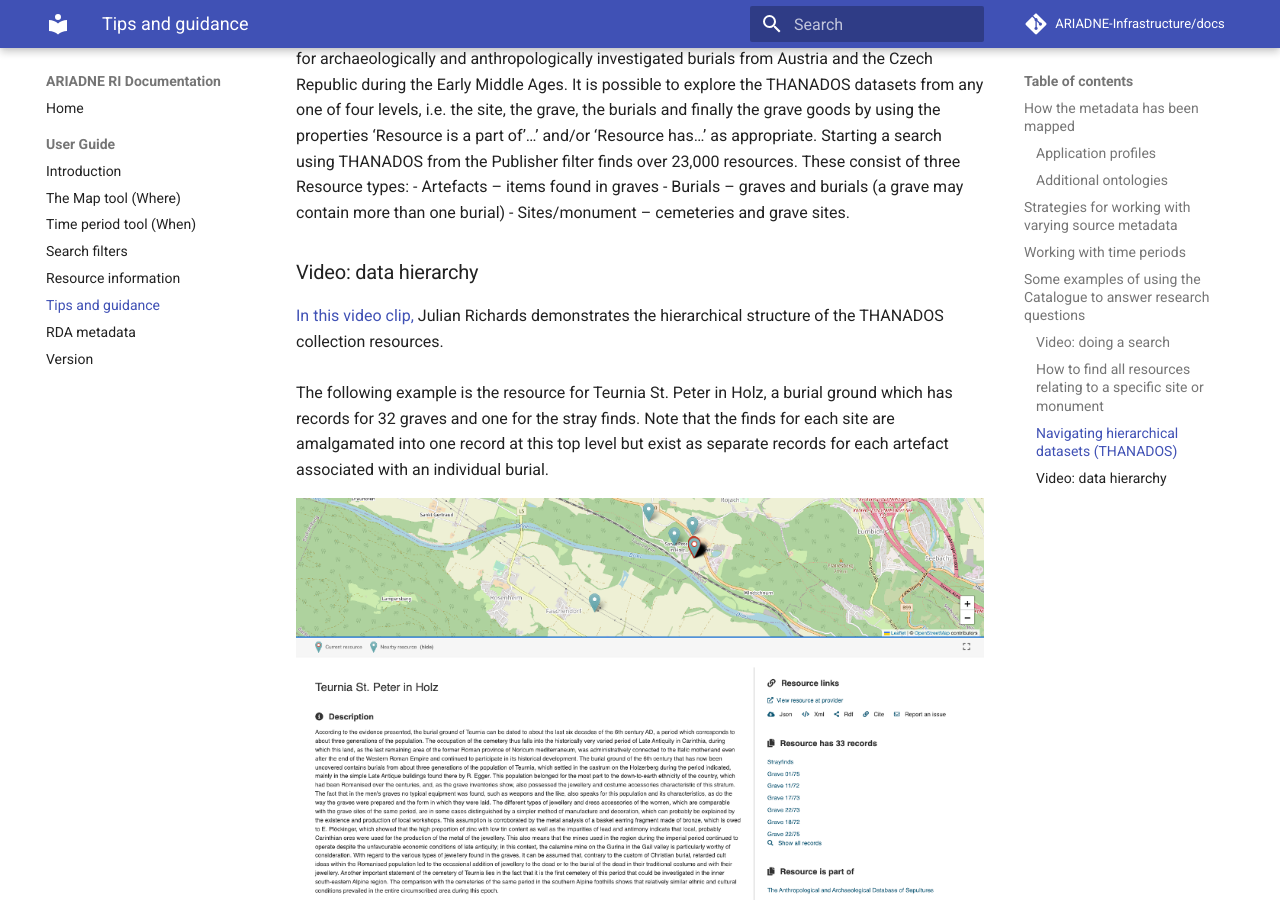
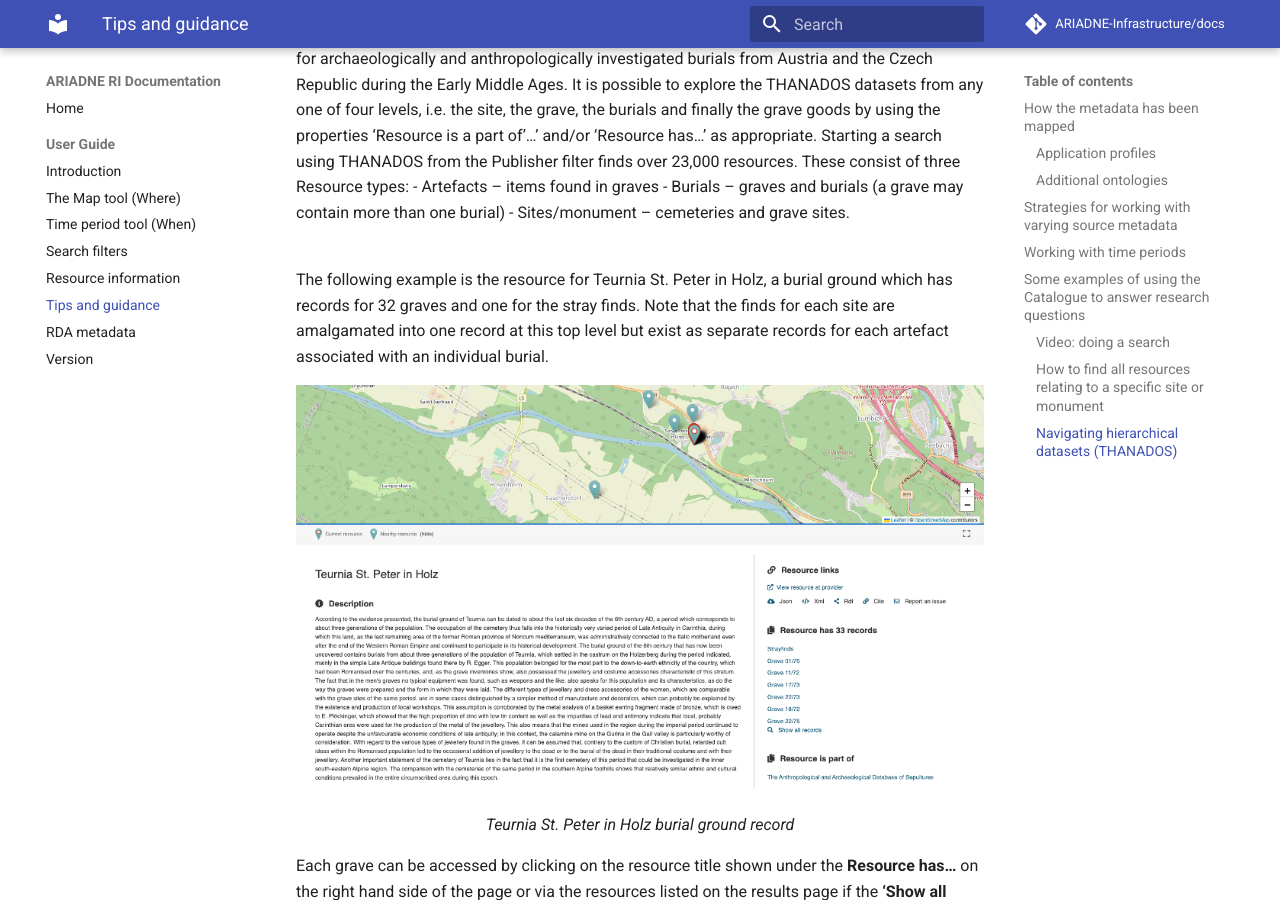
Before and after one commit to uoy-ads/hsds-data-catalogue-docs, an MkDocs documentation site: the page built from docs/Portal_User_Guide/Section-6_Tips_and_guidance.md, in a window 1280 px wide and 900 px high, scrolled down 4570 px. Built offline with MkDocs 1.6.1 and Material for MkDocs 9.7.7, drawn with Linux system fonts in a browser that asks for light colours; comment, search, counter and statistics services are not loaded.

Commit message:
Update Section-6_Tips_and_guidance.md

```diff
--- a/docs/Portal_User_Guide/Section-6_Tips_and_guidance.md
+++ b/docs/Portal_User_Guide/Section-6_Tips_and_guidance.md
@@ -69,10 +69,10 @@
 -	Artefacts – items found in graves
 -	Burials – graves and burials (a grave may contain more than one burial)
 -	Sites/monument – cemeteries and grave sites.
-
-### Video: data hierarchy
+<!-- ### Video: data hierarchy
 [In this video clip,](https://vimeo.com/1049348294) Julian Richards demonstrates the hierarchical structure of the THANADOS collection resources.
-<Br><Br>
+-->
+<Br>
 The following example is the resource for Teurnia St. Peter in Holz, a burial ground which has records for 32 graves and one for the stray finds. Note that the finds for each site are amalgamated into one record at this top level but exist as separate records for each artefact associated with an individual burial.
 
 ![THANADOS Teurnia St. Peter in Holz map ](../assets/49-Thanados_map.png){width=800}
```
